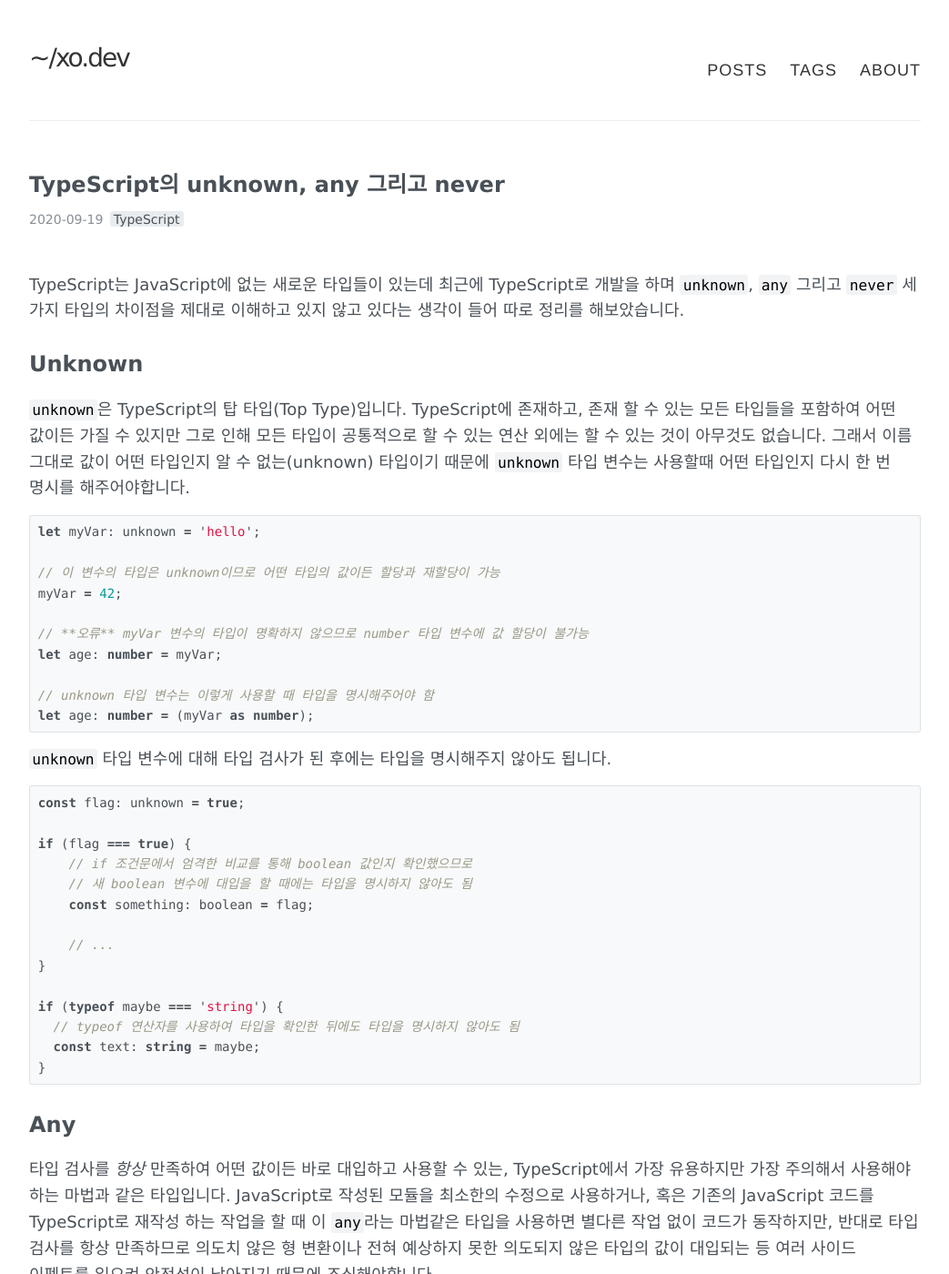
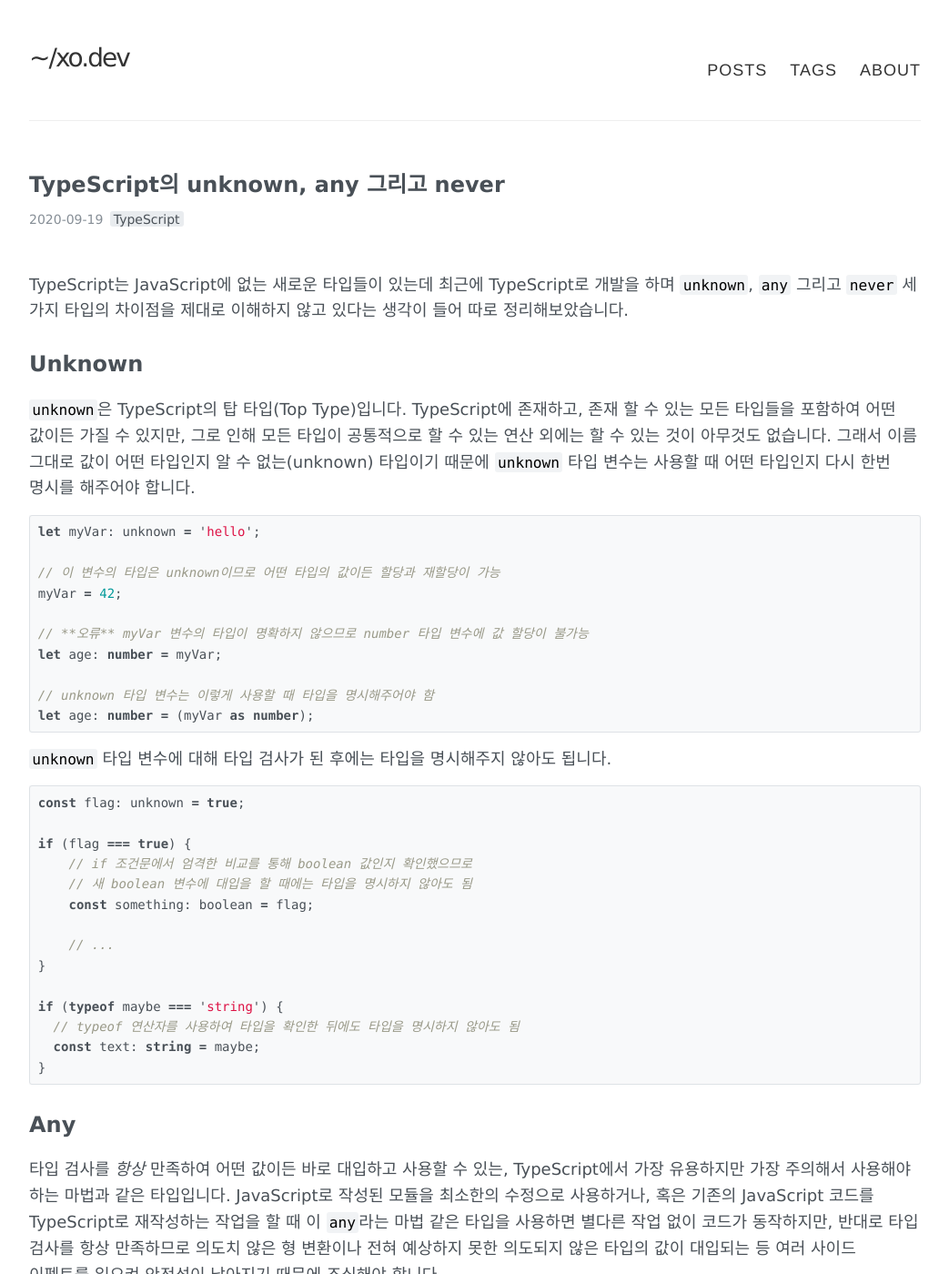
Before and after one commit to blurfx/xo.dev, a Jekyll site: the page built from _posts/2020-09-19-typescript-unknown-any-never.md, in a window 1280 px wide and 1400 px high. Shown: the whole window at 91% size, without its empty margins (118-1161 px from the left). Built offline with Jekyll 4.4.1, drawn with Linux system fonts in a browser that asks for light colours; comment, search, counter and statistics services are not loaded; some of the changed text lies outside the part shown.

Commit message:
fix typo

````diff
--- a/_posts/2020-09-19-typescript-unknown-any-never.md
+++ b/_posts/2020-09-19-typescript-unknown-any-never.md
@@ -5,11 +5,11 @@
 comments: true
 ---
 
-TypeScript는 JavaScript에 없는 새로운 타입들이 있는데 최근에 TypeScript로 개발을 하며 `unknown`, `any` 그리고 `never` 세 가지 타입의 차이점을 제대로 이해하고 있지 않고 있다는 생각이 들어 따로 정리를 해보았습니다.
+TypeScript는 JavaScript에 없는 새로운 타입들이 있는데 최근에 TypeScript로 개발을 하며 `unknown`, `any` 그리고 `never` 세 가지 타입의 차이점을 제대로 이해하지 않고 있다는 생각이 들어 따로 정리해보았습니다.
 
 # Unknown
 
-`unknown`은 TypeScript의 탑 타입(Top Type)입니다. TypeScript에 존재하고, 존재 할 수 있는 모든 타입들을 포함하여 어떤 값이든 가질 수 있지만 그로 인해 모든 타입이 공통적으로 할 수 있는 연산 외에는 할 수 있는 것이 아무것도 없습니다. 그래서 이름 그대로 값이 어떤 타입인지 알 수 없는(unknown) 타입이기 때문에 `unknown` 타입 변수는 사용할때 어떤 타입인지 다시 한 번 명시를 해주어야합니다.
+`unknown`은 TypeScript의 탑 타입(Top Type)입니다. TypeScript에 존재하고, 존재 할 수 있는 모든 타입들을 포함하여 어떤 값이든 가질 수 있지만, 그로 인해 모든 타입이 공통적으로 할 수 있는 연산 외에는 할 수 있는 것이 아무것도 없습니다. 그래서 이름 그대로 값이 어떤 타입인지 알 수 없는(unknown) 타입이기 때문에 `unknown` 타입 변수는 사용할 때 어떤 타입인지 다시 한번 명시를 해주어야 합니다.
 
 ```typescript
 let myVar: unknown = 'hello';
@@ -44,7 +44,7 @@
 
 # Any
 
-타입 검사를 *항상* 만족하여 어떤 값이든 바로 대입하고 사용할 수 있는, TypeScript에서 가장 유용하지만 가장 주의해서 사용해야 하는 마법과 같은 타입입니다. JavaScript로 작성된 모듈을 최소한의 수정으로 사용하거나, 혹은 기존의 JavaScript 코드를 TypeScript로 재작성 하는 작업을 할 때 이 `any`라는 마법같은 타입을 사용하면 별다른 작업 없이 코드가 동작하지만, 반대로 타입 검사를 항상 만족하므로 의도치 않은 형 변환이나 전혀 예상하지 못한 의도되지 않은 타입의 값이 대입되는 등 여러 사이드 이펙트를 일으켜 안전성이 낮아지기 때문에 조심해야합니다.
+타입 검사를 *항상* 만족하여 어떤 값이든 바로 대입하고 사용할 수 있는, TypeScript에서 가장 유용하지만 가장 주의해서 사용해야 하는 마법과 같은 타입입니다. JavaScript로 작성된 모듈을 최소한의 수정으로 사용하거나, 혹은 기존의 JavaScript 코드를 TypeScript로 재작성하는 작업을 할 때 이 `any`라는 마법 같은 타입을 사용하면 별다른 작업 없이 코드가 동작하지만, 반대로 타입 검사를 항상 만족하므로 의도치 않은 형 변환이나 전혀 예상하지 못한 의도되지 않은 타입의 값이 대입되는 등 여러 사이드 이펙트를 일으켜 안전성이 낮아지기 때문에 조심해야 합니다.
 
 ```typescript
 let value: any = 42;
@@ -60,7 +60,7 @@
 value.toFixed();
 ```
 
-객체에 존재하지 않는 프로퍼티에 접근을 해도 컴파일러가 검사를 하지 않기 때문에 아래와 같은 코드도 typescript는 문제가 없다고 판단합니다. 물론 런타임에는 문제가 됩니다.
+객체에 존재하지 않는 프로퍼티에 접근해도 컴파일러가 검사하지 않기 때문에 아래와 같은 코드도 typescript는 문제가 없다고 판단합니다. 물론 런타임에는 문제가 됩니다.
 
 ```typescript
 const user: any = {};
````
